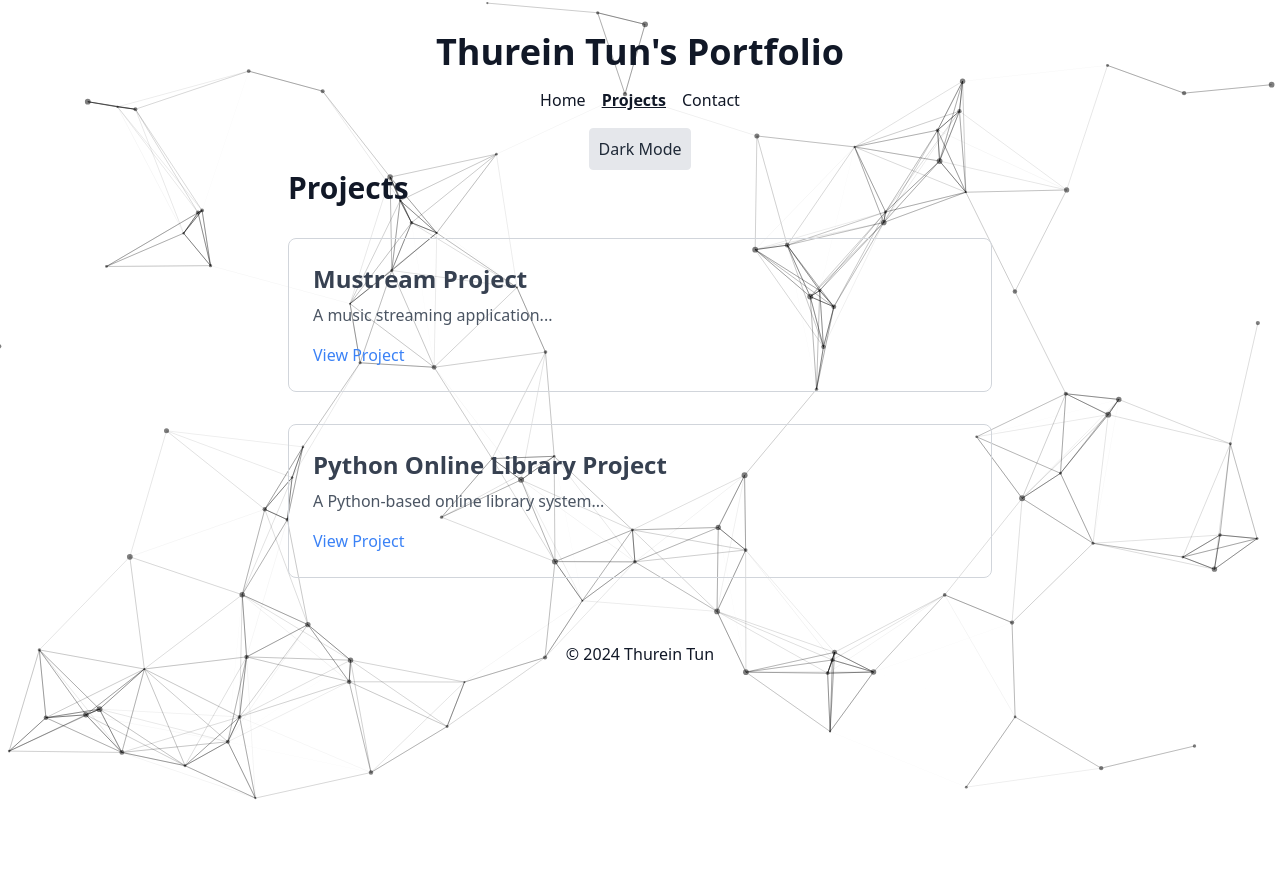
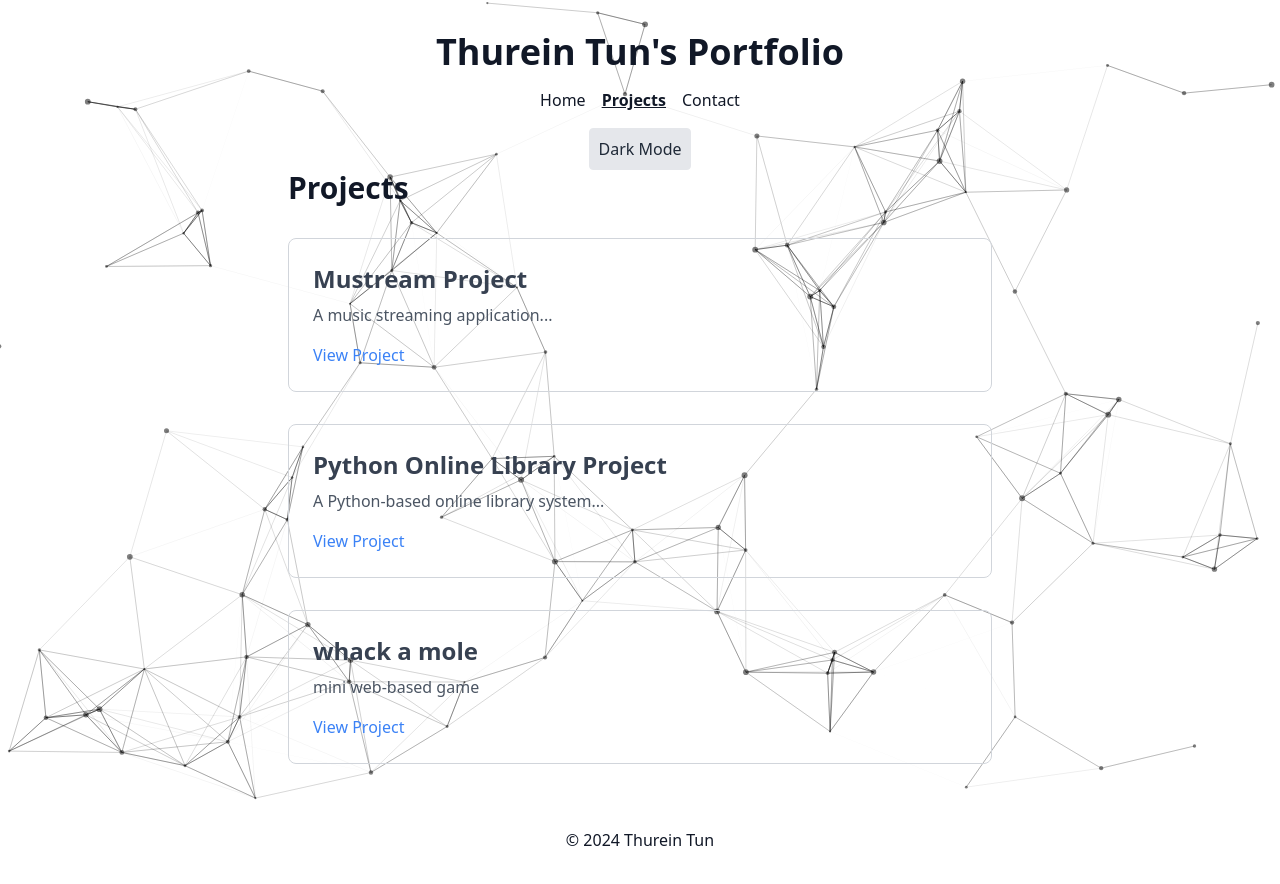
Before and after one commit to dotNaimlyss/portfolio, a Next.js app in the folder portfolio/: page /projects in a window 1280 px wide. Before the commit the page ends 800 px from the top, so only its background shows below. Built offline with nearby package versions, Linux system fonts and the light colour scheme.

Commit message:
Update page.tsx

```diff
--- a/portfolio/src/app/projects/page.tsx
+++ b/portfolio/src/app/projects/page.tsx
@@ -8,11 +8,16 @@ const ProjectsPage: React.FC = () => {
     {
       title: 'Mustream Project',
       description: 'A music streaming application...',
-      link: 'https://github.com/dotNaimlyss/mustream',
+      link: 'https://mustream.vercel.app',
     },
     {
       title: 'Python Online Library Project',
       description: 'A Python-based online library system...',
+      link: 'https://github.com/dotNaimlyss/Python-Online-Library-Project',
+    },
+    {
+      title: 'whack a mole',
+      description: 'mini web-based game',
       link: 'https://github.com/dotNaimlyss/Python-Online-Library-Project',
     },
     // Add more projects as needed
```
